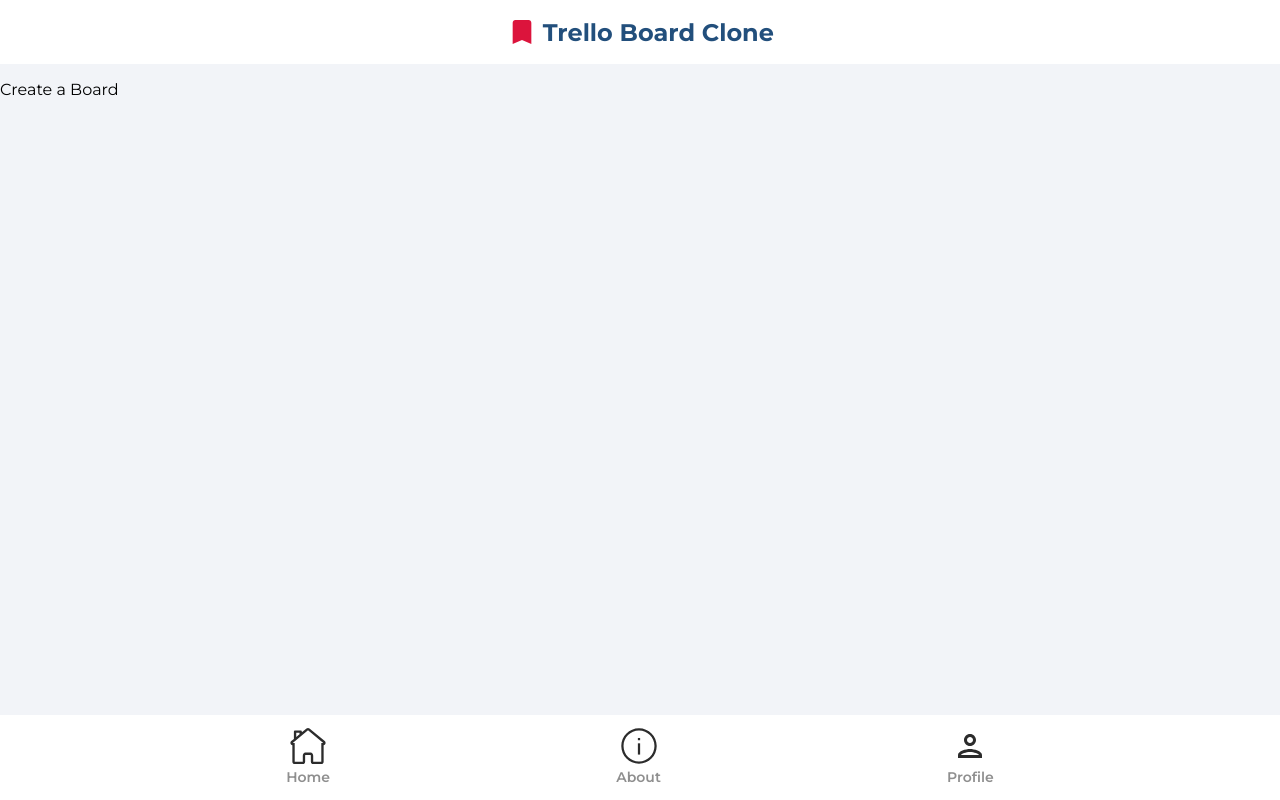
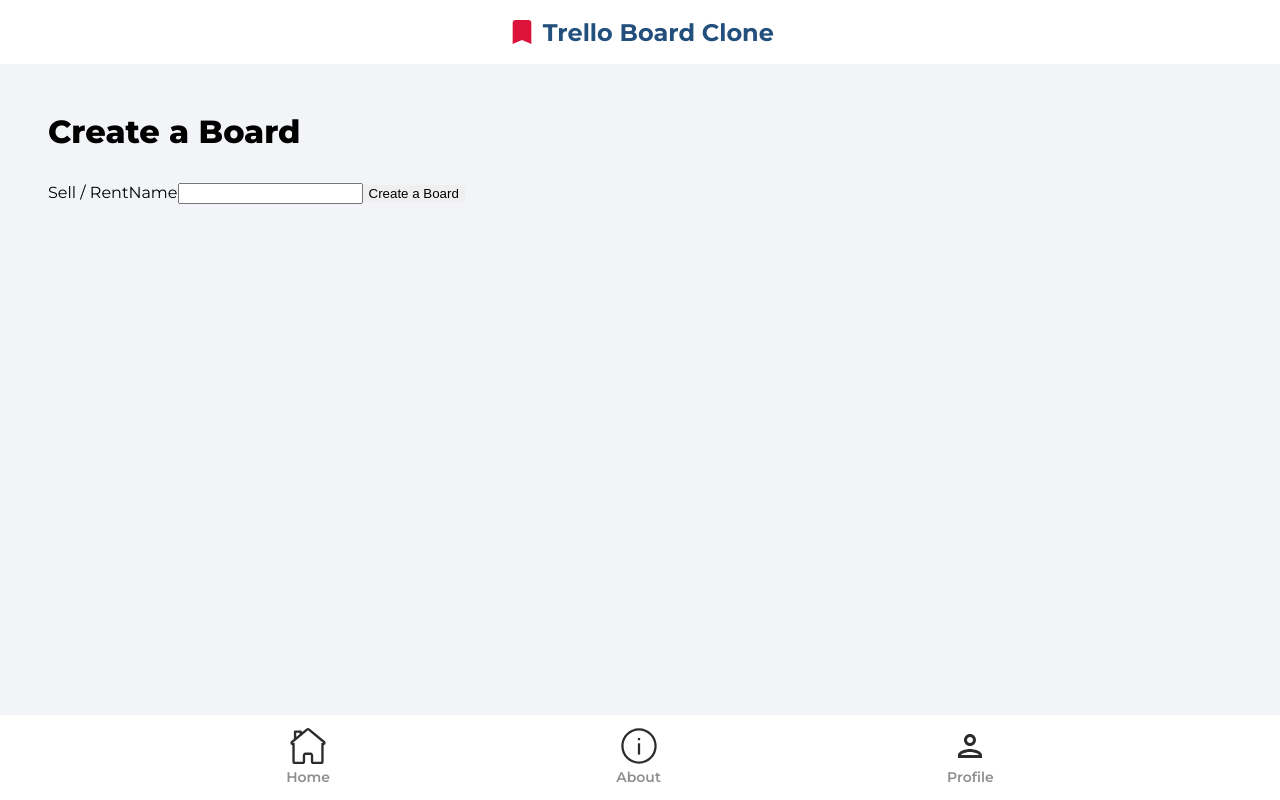
Before and after one commit to ostapyshyn/Trello, a React (Create React App) app: page /create-board in a window 1280 px wide. Built offline with nearby package versions, Linux system fonts and the light colour scheme; no server answers; sample sign-in values are in the browser's storage.

Commit message:
Create board

```diff
--- a/src/pages/CreateBoard.jsx
+++ b/src/pages/CreateBoard.jsx
@@ -1,7 +1,97 @@
-import React from 'react';
+import { useState, useEffect, useRef } from 'react';
+import { getAuth, onAuthStateChanged } from 'firebase/auth';
+import { getStorage, ref, uploadBytesResumable, getDownloadURL } from 'firebase/storage';
+import { addDoc, collection, serverTimestamp } from 'firebase/firestore';
+import { db } from '../lib/init-firebase';
+import { useNavigate } from 'react-router-dom';
+import { toast } from 'react-toastify';
+import { v4 as uuidv4 } from 'uuid';
+import Spinner from '../components/Spinner';
 
-const CreateBoard = () => {
-  return <div>Create a Board</div>;
-};
+function CreateBoard() {
+  const [loading, setLoading] = useState(false);
+  const [formData, setFormData] = useState({
+    name: '',
+  });
+  const { name } = formData;
+
+  const auth = getAuth();
+  const navigate = useNavigate();
+  const isMounted = useRef(true);
+
+  useEffect(() => {
+    if (isMounted) {
+      onAuthStateChanged(auth, (user) => {
+        if (user) {
+          setFormData({ ...formData, userRef: user.uid });
+        } else {
+          navigate('/sign-in');
+        }
+      });
+    }
+    return () => {
+      isMounted.current = false;
+    };
+    // eslint-disable-next-line react-hooks/exhaustive-deps
+  }, [isMounted]);
+
+  const onSubmit = async (e) => {
+    e.preventDefault();
+    setLoading(true);
+
+    const formDataCopy = {
+      ...formData,
+      timestamp: serverTimestamp(),
+    };
+
+    const docRef = await addDoc(collection(db, 'boards'), formDataCopy);
+    setLoading(false);
+    toast.success('Board saved');
+    navigate(`/boards/${docRef.id}`);
+  };
+
+  const onMutate = (e) => {
+    if (!e.target.files) {
+      setFormData((prevState) => ({
+        ...prevState,
+        [e.target.id]: e.target.value,
+      }));
+    }
+  };
+
+  if (loading) {
+    return <Spinner />;
+  }
+
+  return (
+    <div className="profile">
+      <header>
+        <p className="pageHeader">Create a Board</p>
+      </header>
+
+      <main>
+        <form onSubmit={onSubmit}>
+          <label className="formLabel">Sell / Rent</label>
+
+          <label className="formLabel">Name</label>
+          <input
+            className="formInputName"
+            type="text"
+            id="name"
+            value={name}
+            onChange={onMutate}
+            maxLength="32"
+            minLength="10"
+            required
+          />
+
+          <button type="submit" className="primaryButton createListingButton">
+            Create a Board
+          </button>
+        </form>
+      </main>
+    </div>
+  );
+}
 
 export default CreateBoard;
```
